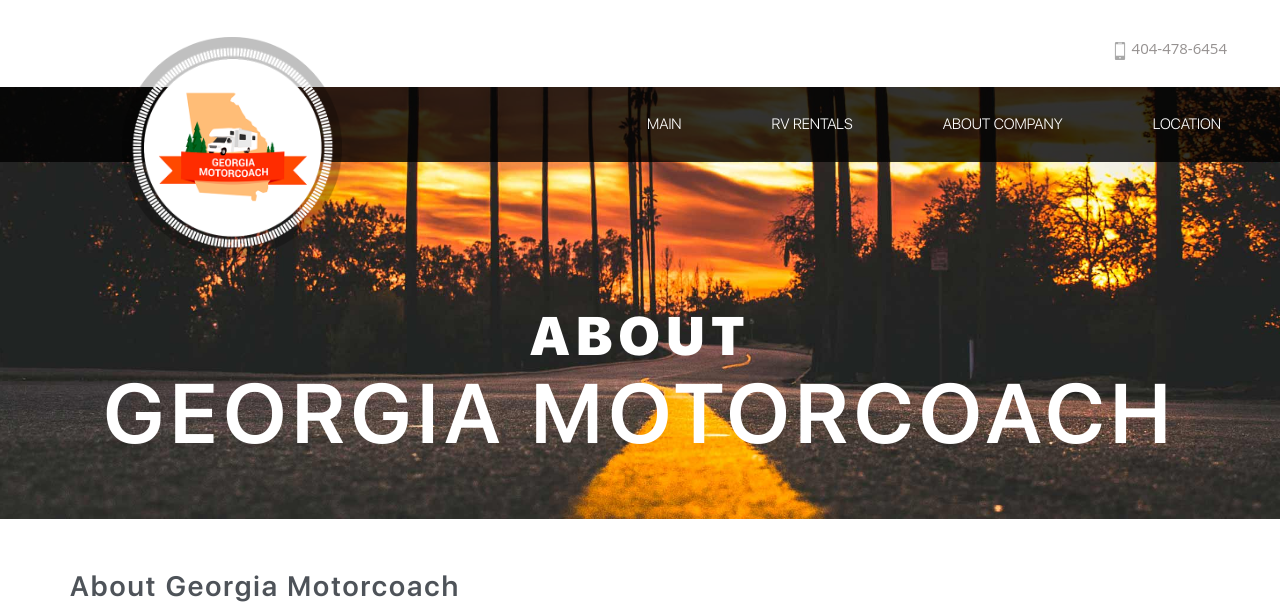
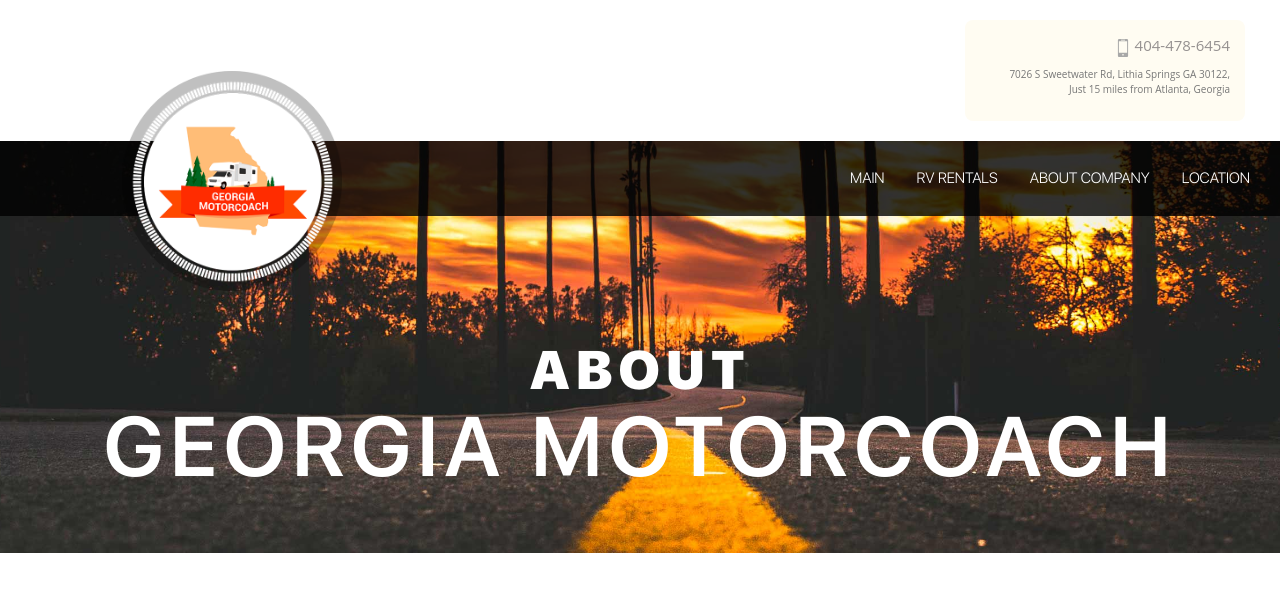
Before and after one commit to prodocik/GMCWebPhp, a PHP site: page /about.php in a window 1280 px wide. Shown: the top 602 px of the page. Run offline with PHP 8.4, Linux system fonts and the light colour scheme; some web fonts are replaced.

Commit message:
adress in menu
adress in menu added

```diff
--- a/css/style.css
+++ b/css/style.css
@@ -10,6 +10,17 @@
     background: #222;
     padding: 15px;
     display: none;
+}
+.adressAndPhoneBlock {
+    background-color: #fffcf2;
+    padding: 15px;
+    border-radius: 8px;
+}
+
+.adress {
+    text-align: right;
+    margin-top: 10px;
+    color:#777;
 }
 
 /*
@@ -75,7 +86,7 @@
     display: inline-block;
 }
 
-/* mainpage */
+/* End mainpage */
 
 
 
@@ -372,9 +383,9 @@
 }
 
 .panel-top {
-    padding: 38px;
+    padding: 20px;
     position: relative;
-    padding-bottom: 27px;
+    padding-bottom: 20px;
 }
 
 .panel-top .tel {
@@ -423,7 +434,7 @@
 }
 
 .header .logo {
-    margin-top: -50px;
+    margin-top: -70px;
 }
 
 .header .logo img {
@@ -434,11 +445,12 @@
 .header .nav {
     padding-top: 17px;
     float: right;
+    padding-left: 30px;
 }
 
 .header .nav-pills>li>a {
     font-size: 15px;
-    padding: 10px 44px;
+
     font-family: SFUIDisplay-Light;
 }
 
@@ -1145,9 +1157,7 @@
     .panel-top {
         padding: 10px;
     }
-    .panel-top .tel {
-        text-align: center;
-    }
+
     .bookingTitle {
         text-align: center;
     }
@@ -1264,6 +1274,14 @@
 /* Large devices (tablets, 767px and up) */
 
 @media (max-width: 767px) {
+        .panel-top .tel {
+        text-align: center;
+    }
+    .adress {
+    text-align: center;
+    margin-top: 10px;
+    color:#777;
+}
     nav {
         background: #222;
         padding: 15px;
--- a/mainMenu.php
+++ b/mainMenu.php
@@ -1,8 +1,13 @@
      <div class="panel-top">
         <div class="container-fluid">
             <div class="row">
-                <div class="col-lg-offset-9 col-md-offset-7 col-sm-offset-9 col-lg-3 col-md-4 col-sm-4 col-xs-12 phoneNumber">
-                    <div class="tel"><img src="images/icon.svg" alt="phone" width="18" height="18"> <a href="tel:<?php echo $phoneNumber;?>"><?php echo $phoneNumber; ?></a></div>
+
+                <div class="col-lg-3 col-lg-offset-9 col-md-4 col-md-offset-8 col-sm-5 col-sm-offset-7    col-xs-10 col-xs-offset-1 phoneNumber">
+                          <div class="adressAndPhoneBlock">
+                    <div class="tel"><img src="images/icon.svg" alt="phone" width="18" height="18"> <a href="tel:<?php echo $phoneNumber;?>"><?php echo $phoneNumber; ?></a> </div>
+                     <div class="adress"><p>7026 S Sweetwater Rd, Lithia Springs GA 30122, <br>Just 15 miles from Atlanta, Georgia</p></div>
+                </div>
+
                 </div>
             </div>
         </div>
@@ -12,10 +17,12 @@
             <div class="container-fluid">
                 <div class="row">
                     <div class="col-lg-4 col-lg-offset-1 col-md-4 col-md-offset-1 col-sm-3 col-xs-12">
+                        <a href="../">
                         <div class="logo">
-                            <a href="../"><img src="images/logo.png" alt="logo"></a>
+                            <img src="images/logo.png" alt="logo">
 
                         </div>
+                        </a>
                     </div>
                     <div class="col-md-7 col-sm-9 col-xs-7">
                         <ul class="nav nav-pills">
```
Also changed, not shown: images/main_photos/rv.jpg (added), images/main_photos/shield.jpg (added), images/main_photos/tfour.jpg (added), 2 other files.
